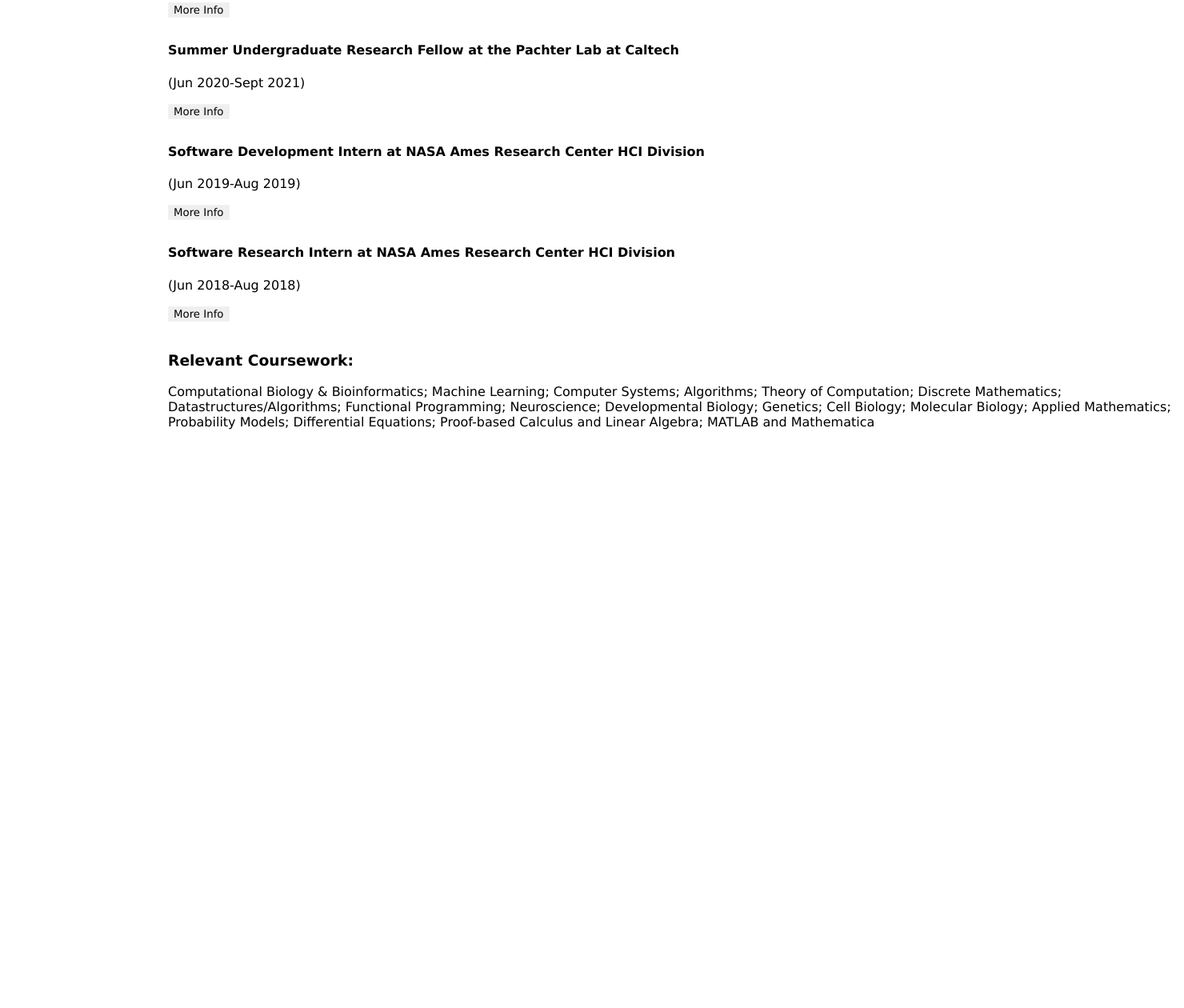
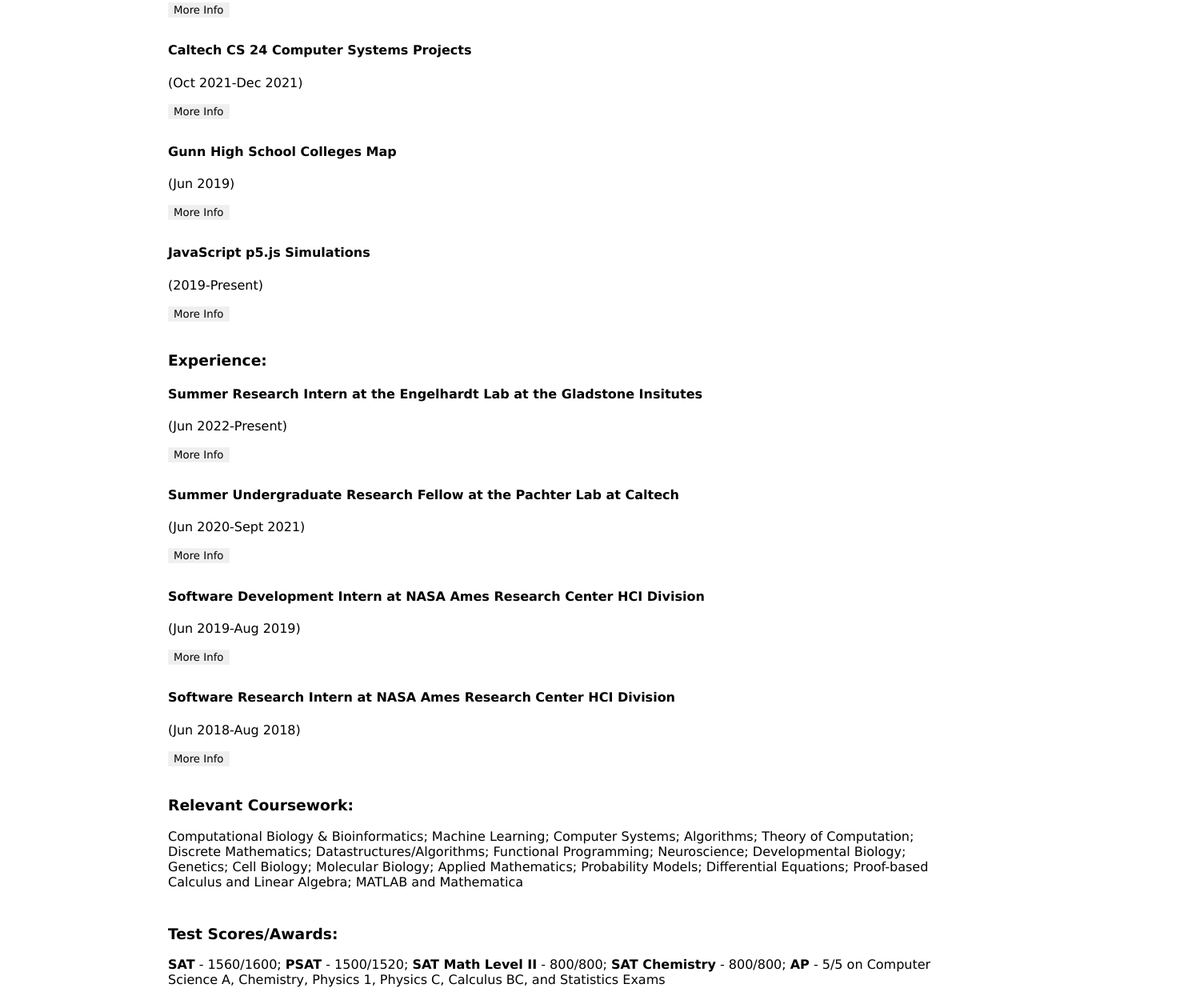
Before and after one commit to mihirbpi/react-practice, a React (Create React App) app: page /react-website/resume in a window 1280 px wide. Shown: the part 398-1658 px from the top of the page at 80% size, 1480 px wide, since content can reach past the window. Before the commit the page ends 961 px from the top, so only its background shows below. Built offline with nearby package versions, Linux system fonts and the light colour scheme.

Commit message:
added resume

```diff
--- a/src/components/Resume.js
+++ b/src/components/Resume.js
@@ -19,10 +19,35 @@ const Resume  = () => {
             <p><b>Tools/Technologies: </b>
             Git, Linux/Unix, NumPy, Jupyter, Arduino, p5.js, Microsoft Office</p>
         </div>
-        <div className="resume-content">
+        <div className="resume-projects">
+        <h3><b>Projects: </b></h3>
+
+        <Experience name="Caltech CS 156b Chest Xray Machine Learning Model"
+        date="Apr 2022-Jun 2022"
+        content={<div>
+        <p>Developed and trained a neural network architecture in Python to predict 14 diseases from chest Xray images for class competition on EvalAI (Placed 4th out of 17 teams)</p>
+        <p>Researched and implemented pretrained network architectures such as Densenets/Resnets and data labeling methods with Pytorch</p></div>}/>
+
+        <Experience name="Caltech CS 24 Computer Systems Projects" date="Oct 2021-Dec 2021"
+        content={<div>
+        <p>Projects in C: Implemented code-generation for BASIC to Assembly compiler; designed a memory allocator from scratch; wrote buffer overflow and shellcode hacking exploits; implemented multithreaded password cracker </p>
+        </div>}/>
+
+        <Experience name="Gunn High School Colleges Map" date="Jun 2019"
+        content={<div>
+        <p>Created a webpage that read data from a spreadsheet with the colleges my high school graduating class committed to and displayed them with markers on a map using JavaScript, Google Maps API, and Google Sheets API</p>
+        </div>}/>
+
+        <Experience name="JavaScript p5.js Simulations" date="2019-Present"
+        content={<div>
+        <p>Created single webpages with math and physics simulations/animations using the p5.js library (see Github) </p>
+        </div>}/>
+        </div>
+
+        <div className="resume-experience">
         <h3><b>Experience: </b></h3>
 
-        <Experience name="Summer Research Intern at Gladstone Insitutes" date="Jun 2022-Present"
+        <Experience name="Summer Research Intern at the Engelhardt Lab at the Gladstone Insitutes" date="Jun 2022-Present"
         content={<div>
         <p>Project to analyze videos of CAR T cells attacking cancer cells to help develop better cancer therapies</p>
         <p>Currently researching cell-movement simulation techniques and using Python to simulate cell movement</p></div>}/>
@@ -56,6 +81,12 @@ const Resume  = () => {
             <p><h3>Relevant Coursework: </h3></p>
             <p>Computational Biology &amp; Bioinformatics; Machine Learning; Computer Systems; Algorithms; Theory of Computation;  Discrete Mathematics;  Datastructures/Algorithms; Functional Programming; Neuroscience; Developmental Biology; Genetics; Cell Biology; Molecular Biology; Applied Mathematics; Probability Models; Differential Equations; Proof-based Calculus and Linear Algebra; MATLAB and Mathematica</p>
         </div>
+
+        <div className="resume-awards">
+            <p><h3>Test Scores/Awards: </h3></p>
+            <p><b>SAT</b> - 1560/1600; <b>PSAT</b> - 1500/1520; <b>SAT Math Level II</b> - 800/800; <b>SAT Chemistry</b> - 800/800; <b>AP</b>  - 5/5 on Computer Science A, Chemistry, Physics 1, Physics C, Calculus BC, and Statistics Exams
+</p>
+        </div>
     </div>
     );
 }
--- a/src/index.css
+++ b/src/index.css
@@ -46,12 +46,23 @@ code {
   text-align: center;
 }
 
-.resume-content {
+.resume-projects {
   align-items: center;
   position: relative;
   padding-left: 10px;
   padding-bottom: 10px;
   left: 200px;
+  width: 75%;
+  text-align: left;
+}
+
+.resume-experience {
+  align-items: center;
+  position: relative;
+  padding-left: 10px;
+  padding-bottom: 10px;
+  left: 200px;
+  width: 75%;
   text-align: left;
 }
 
@@ -60,6 +71,17 @@ code {
   position: relative;
   padding-left: 10px;
   padding-bottom: 10px;
+  width: 75%;
+  left: 200px;
+  text-align: left;
+}
+
+.resume-awards {
+  align-items: center;
+  position: relative;
+  padding-left: 10px;
+  padding-bottom: 10px;
+  width: 75%;
   left: 200px;
   text-align: left;
 }
```
